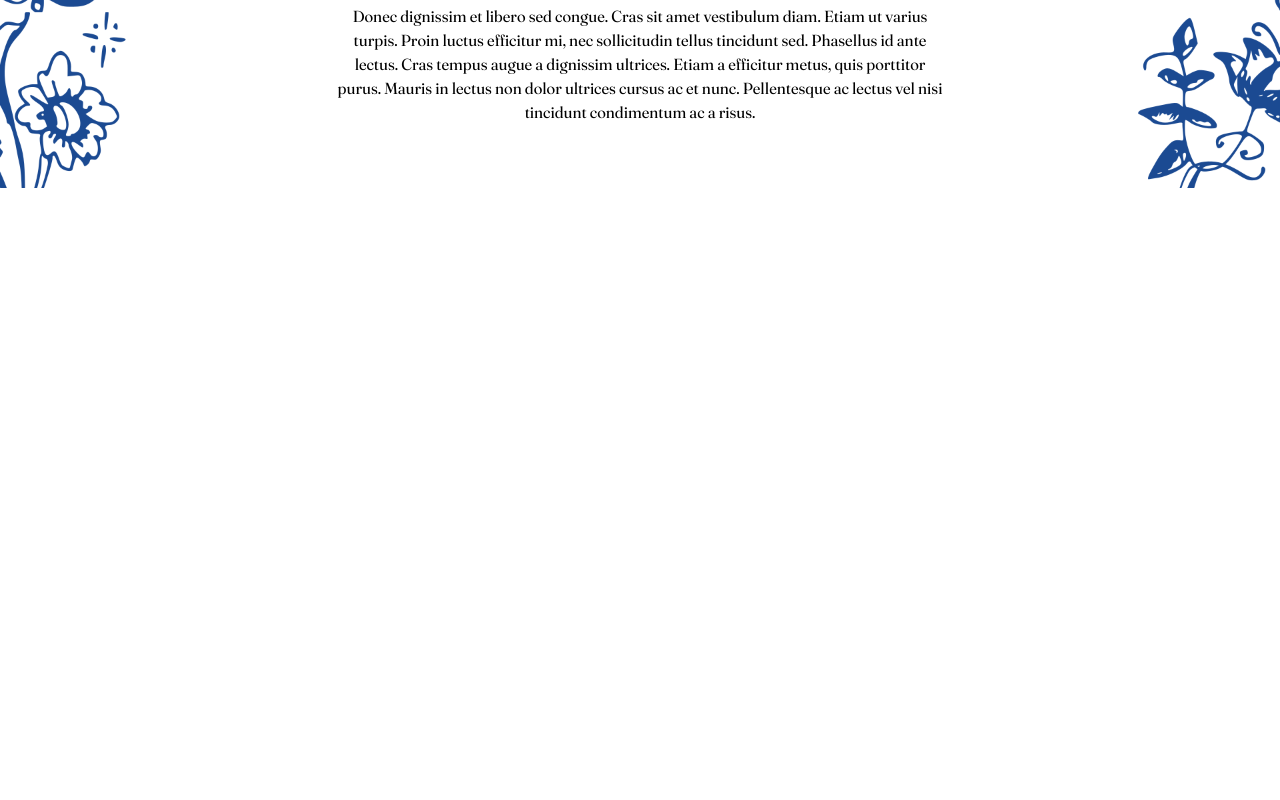
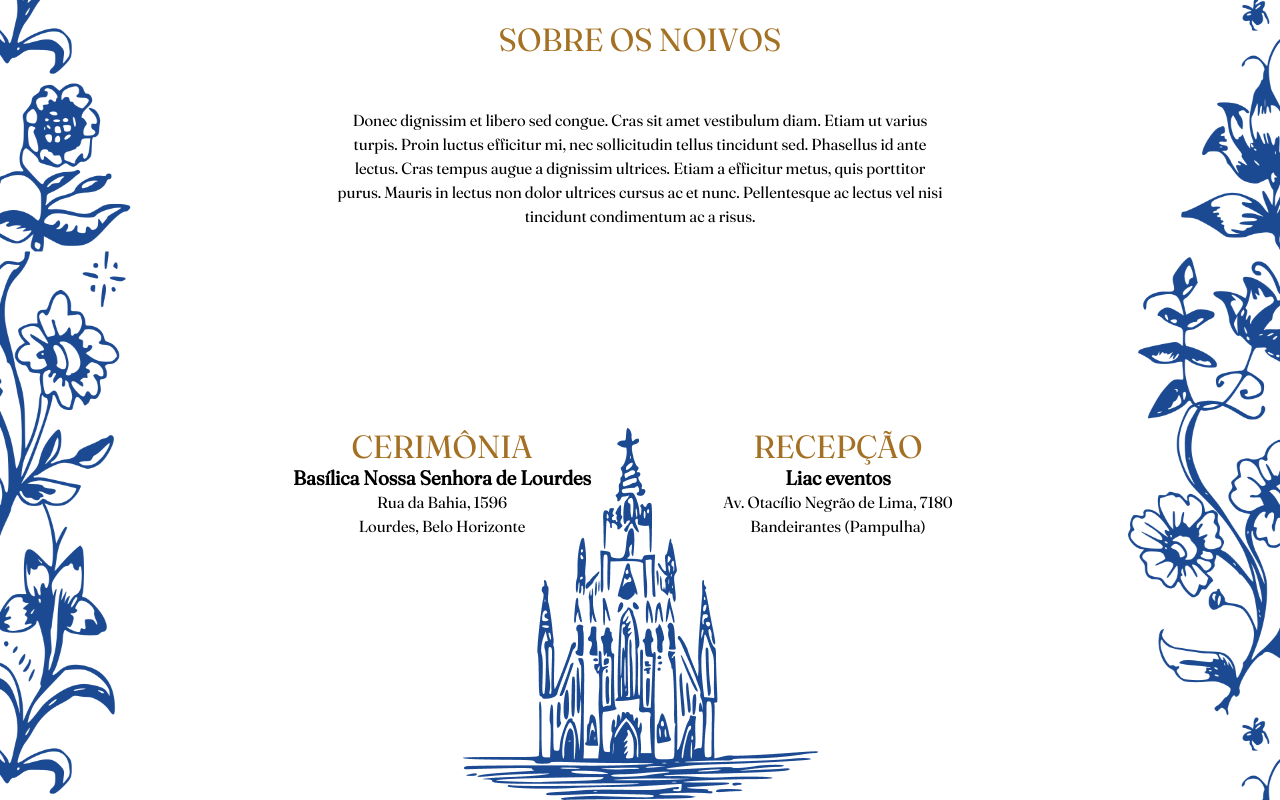
Before and after one commit to pedrokohler/wedding-website, a React (Vite) app in the folder frontend/: page / in a window 1280 px wide. Shown: the part 883-1683 px from the top of the page. Before the commit the page ends 1071 px from the top, so only its background shows below. Built offline with nearby package versions, Linux system fonts and the light colour scheme.

Commit message:
feat: add location section

```diff
--- a/frontend/src/App.tsx
+++ b/frontend/src/App.tsx
@@ -2,6 +2,7 @@ import { Stack } from "react-bootstrap";
 import { CountdownSection } from "./Components/CountdownSection";
 import { HeroSection } from "./Components/HeroSection";
 import { AboutSection } from "./Components/AboutSection";
+import { LocationsSection } from "./Components/LocationsSections";
 
 function App() {
   return (
@@ -10,6 +11,7 @@ function App() {
         <HeroSection />
         <CountdownSection />
         <AboutSection />
+        <LocationsSection />
       </Stack>
     </>
   );
--- a/frontend/src/Components/CountdownSection.tsx
+++ b/frontend/src/Components/CountdownSection.tsx
@@ -10,7 +10,11 @@ export const CountdownSection = () => {
       style={{
         height: "fit-content",
         width: "100%",
-        padding: isAbove1000w ? "0 128px" : isAbove750w ? "0 64px" : "0 32px",
+        padding: isAbove1000w
+          ? "64px 128px"
+          : isAbove750w
+          ? "64px 64px"
+          : "64px 32px",
       }}
     >
       <h2
--- /dev/null
+++ b/frontend/src/Components/LocationsSections.tsx
@@ -0,0 +1,117 @@
+import Stack from "react-bootstrap/Stack";
+import { useMediaQuery } from "../hooks/useMediaQuery";
+import Church from "../assets/igreja.png";
+import { Col, Row } from "react-bootstrap";
+
+const Address = ({
+  eventName,
+  locationName,
+  firstLine,
+  secondLine,
+}: {
+  eventName: string;
+  locationName: string;
+  firstLine: string;
+  secondLine: string;
+}) => {
+  return (
+    <Stack>
+      <h2>{eventName}</h2>
+      <h5 style={{ color: "black", fontWeight: "bold" }}>{locationName}</h5>
+      <p style={{ color: "black" }}>{firstLine}</p>
+      <p style={{ color: "black" }}>{secondLine}</p>
+    </Stack>
+  );
+};
+
+const OneColumnLocationSection = () => {
+  return (
+    <Stack
+      style={{
+        maxWidth: "70%",
+        alignSelf: "center",
+        alignItems: "center",
+      }}
+      gap={5}
+    >
+      <Address
+        eventName="CERIMÔNIA"
+        locationName="Basílica Nossa Senhora de Lourdes"
+        firstLine="Rua da Bahia, 1596"
+        secondLine="Lourdes, Belo Horizonte"
+      />
+      <Address
+        eventName="RECEPÇÃO"
+        locationName="Liac eventos"
+        firstLine="Av. Otacílio Negrão de Lima, 7180"
+        secondLine="Bandeirantes (Pampulha)"
+      />
+    </Stack>
+  );
+};
+
+const TwoColumnsLocationSection = () => {
+  return (
+    <Row>
+      <Col>
+        <Address
+          eventName="CERIMÔNIA"
+          locationName="Basílica Nossa Senhora de Lourdes"
+          firstLine="Rua da Bahia, 1596"
+          secondLine="Lourdes, Belo Horizonte"
+        />
+      </Col>
+      <Col>
+        <Address
+          eventName="RECEPÇÃO"
+          locationName="Liac eventos"
+          firstLine="Av. Otacílio Negrão de Lima, 7180"
+          secondLine="Bandeirantes (Pampulha)"
+        />
+      </Col>
+    </Row>
+  );
+};
+
+export const LocationsSection = () => {
+  const { isAbove750w, isAbove1000w, isAbove500w } = useMediaQuery();
+
+  return (
+    <Stack
+      gap={5}
+      style={{
+        height: "fit-content",
+        width: "100%",
+        padding: isAbove1000w
+          ? "128px 256px"
+          : isAbove750w
+          ? "128px 128px"
+          : isAbove500w
+          ? "128px 0"
+          : "128px 0",
+      }}
+    >
+      <div
+        style={{
+          position: isAbove1000w ? "absolute" : "relative",
+          zIndex: -1,
+          alignSelf: "center",
+          maxWidth: "70%",
+        }}
+      >
+        <img
+          style={{
+            width: "100%",
+          }}
+          src={Church}
+        />
+      </div>
+
+      {isAbove750w ? (
+        <TwoColumnsLocationSection />
+      ) : (
+        <OneColumnLocationSection />
+      )}
+    </Stack>
+  );
+};
--- a/frontend/src/index.css
+++ b/frontend/src/index.css
@@ -26,6 +26,17 @@ body {
   src: url("./assets/Fraunces_72pt-Regular.ttf");
 }
 
+p,
+h1,
+h2,
+h3,
+h4,
+h5,
+h6 {
+  margin: 0 !important;
+  color: "black";
+}
+
 #root {
   margin: 0 auto;
   text-align: center;
```
Also changed, not shown: frontend/src/assets/igreja.png (renamed from frontend/src/assets/igeraj.png).
